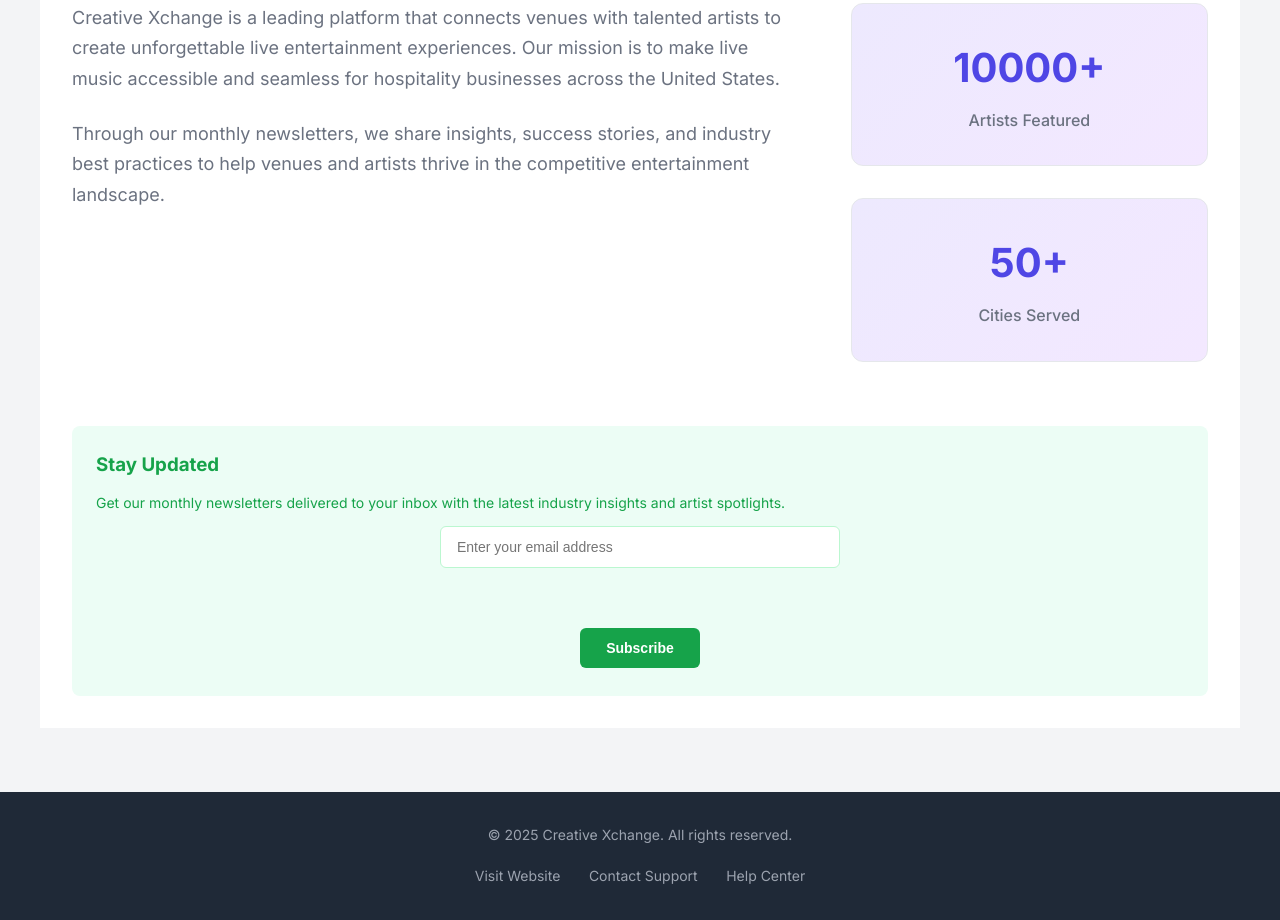
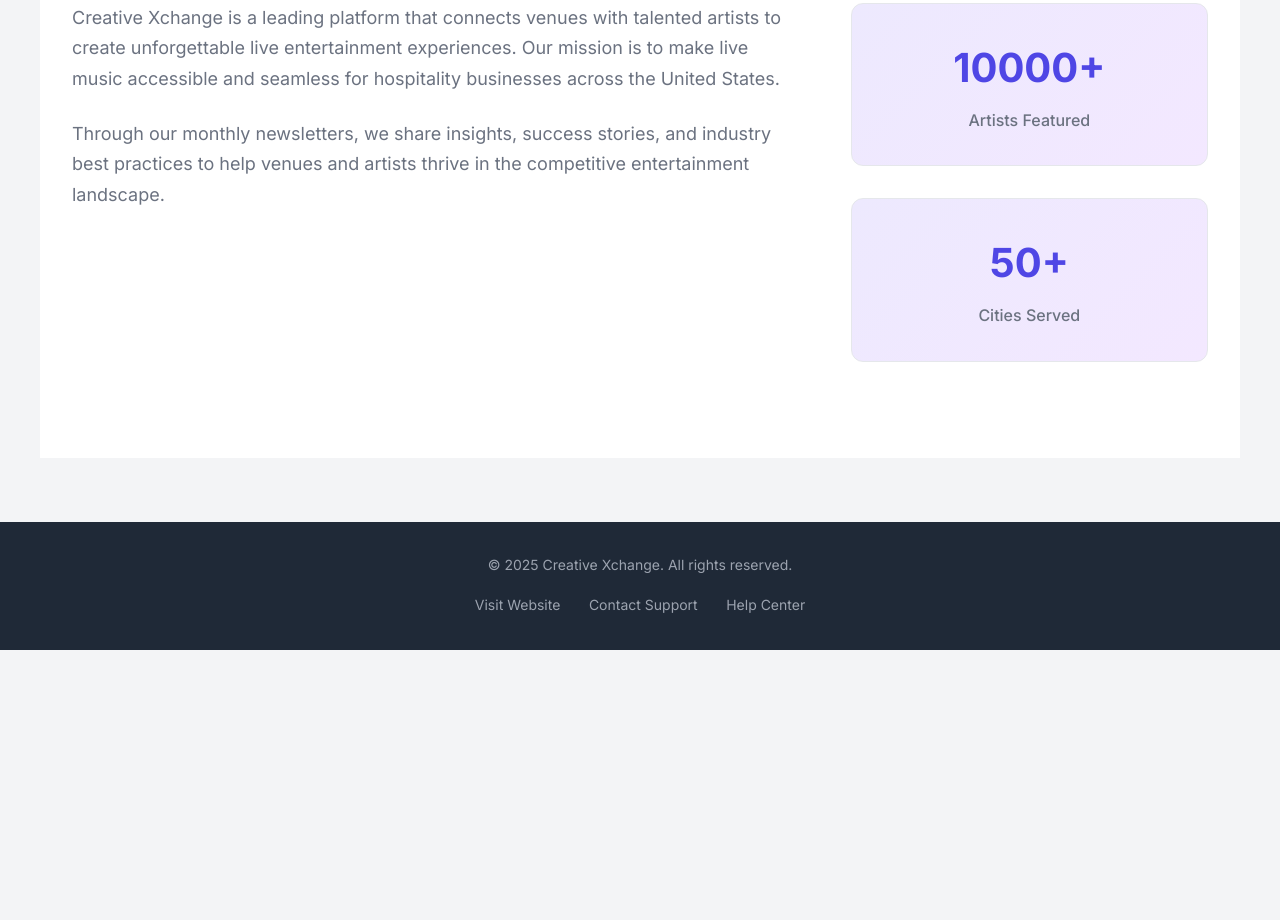
Before and after one commit to cxsas/blog-site, a plain HTML site: page index.html in a window 1280 px wide. Shown: the part 1241-2161 px from the top of the page. After the commit the page ends 1891 px from the top, so only its background shows below. Drawn offline with Linux system fonts and the light colour scheme.

Commit message:
Comment out newsletter signup section

```diff
--- a/index.html
+++ b/index.html
@@ -127,9 +127,9 @@
             </div>
         </section>
 
-        <!-- Newsletter Signup -->
+
         <!-- Newsletter Signup Section -->
-        <section class="newsletter-signup">
+        <!-- <section class="newsletter-signup">
             <h3>Stay Updated</h3>
             <p>Get our monthly newsletters delivered to your inbox with the latest industry insights and artist spotlights.</p>
             <form class="newsletter-form">
@@ -139,7 +139,7 @@
                 </div>
                 <button type="submit" class="button button-green">Subscribe</button>
             </form>
-        </section>
+        </section> -->
     </main>
 
     <!-- Footer -->
```
